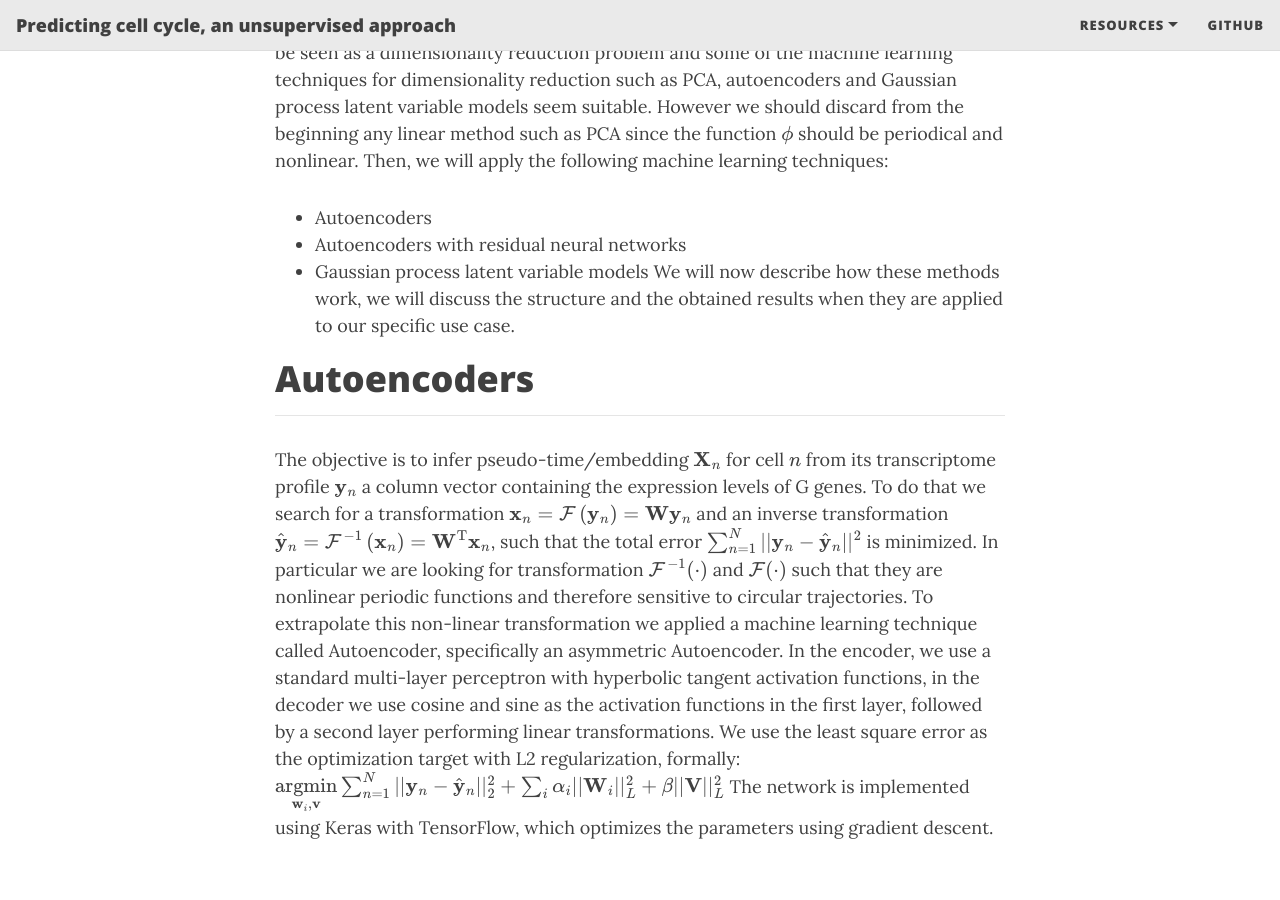
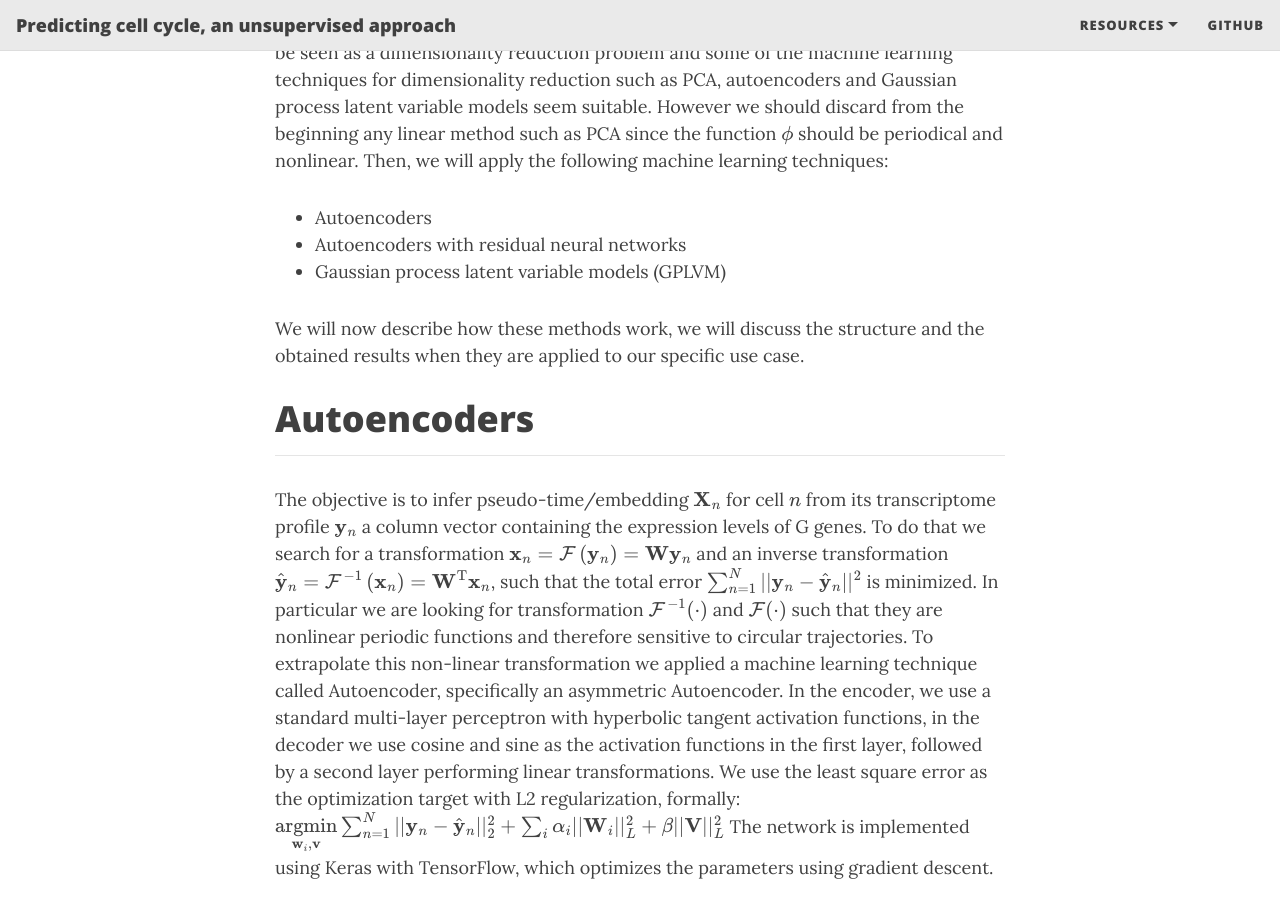
Before and after one commit to lucarossi9/statistical_computation_4, a Jekyll site: the page built from index.md, in a window 1280 px wide and 900 px high, scrolled down 6619 px. Built offline with Jekyll 4.4.1, drawn with Linux system fonts in a browser that asks for light colours; nearby versions of some CDN libraries; formulas are drawn with MathJax 3; the list of posts is cut into pages by our own code.

Commit message:
Update index.md

```diff
--- a/index.md
+++ b/index.md
@@ -74,7 +74,8 @@ The goal of our project will be to determine the phase of the cells using the de
 Let us first of all give some mathematical rigor to the problem. Let us call $$x_n$$ the feature vector of the cell $$n$$ (the columns of the dataset matrix), our goal is to determine an embedding mapping $$\phi : X \to Y $$ such that $$\phi(x_n) = y_n$$ where $$X$$ is the feature space, $$Y$$ is the phase space and $$y_n$$ is the phase of the cell $$n$$. Notice that the dimensionality of the feature space $$X$$ is generally very large (in our case $$60000$$) while the $$Y$$ space is unidimensional and can be considered homeomorphic to the space $$S_1$$: the unitary circle in the $$xy$$ plane. Notice that we don't have the labels $$y_n$$ described above in practice since they are quite expensive to collect. Therefore, the problem can be seen as a dimensionality reduction problem and some of the machine learning techniques for dimensionality reduction such as PCA, autoencoders and Gaussian process latent variable models seem suitable. However we should discard from the beginning any linear method such as PCA since the function $$\phi$$ should be periodical and nonlinear. Then, we will apply the following machine learning techniques:
 * Autoencoders
 * Autoencoders with residual neural networks
-* Gaussian process latent variable models
+* Gaussian process latent variable models (GPLVM)
+
 We will now describe how these methods work, we will discuss the structure and the obtained results when they are applied to our specific use case.
 
 # Autoencoders
```
